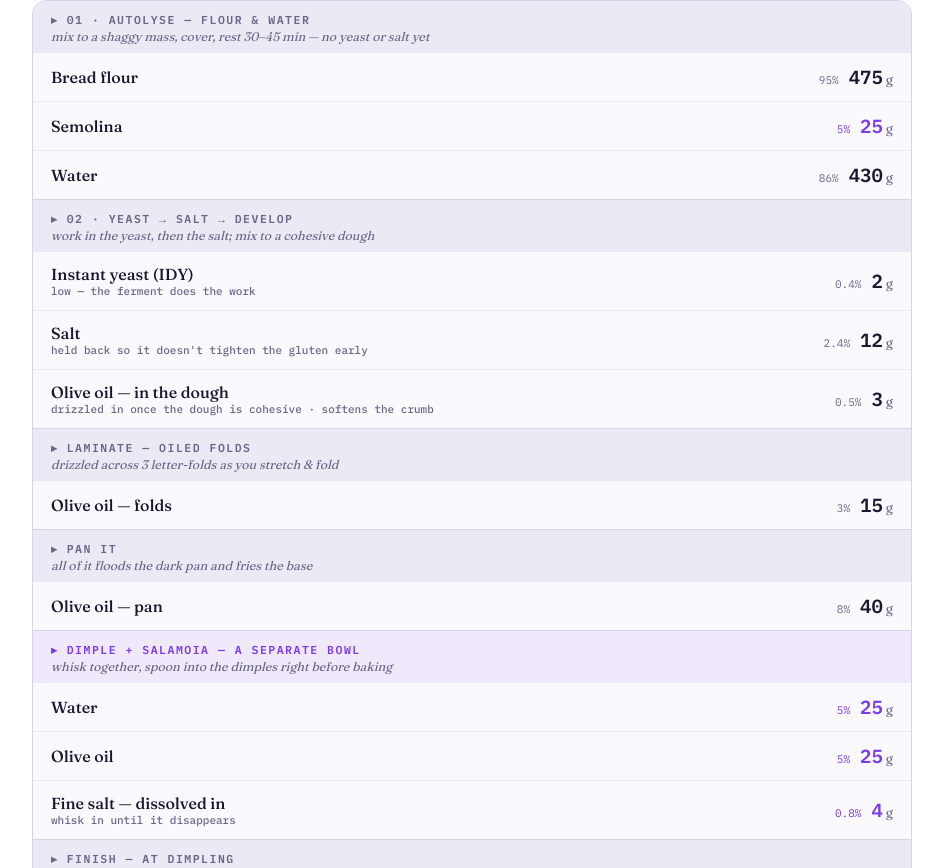
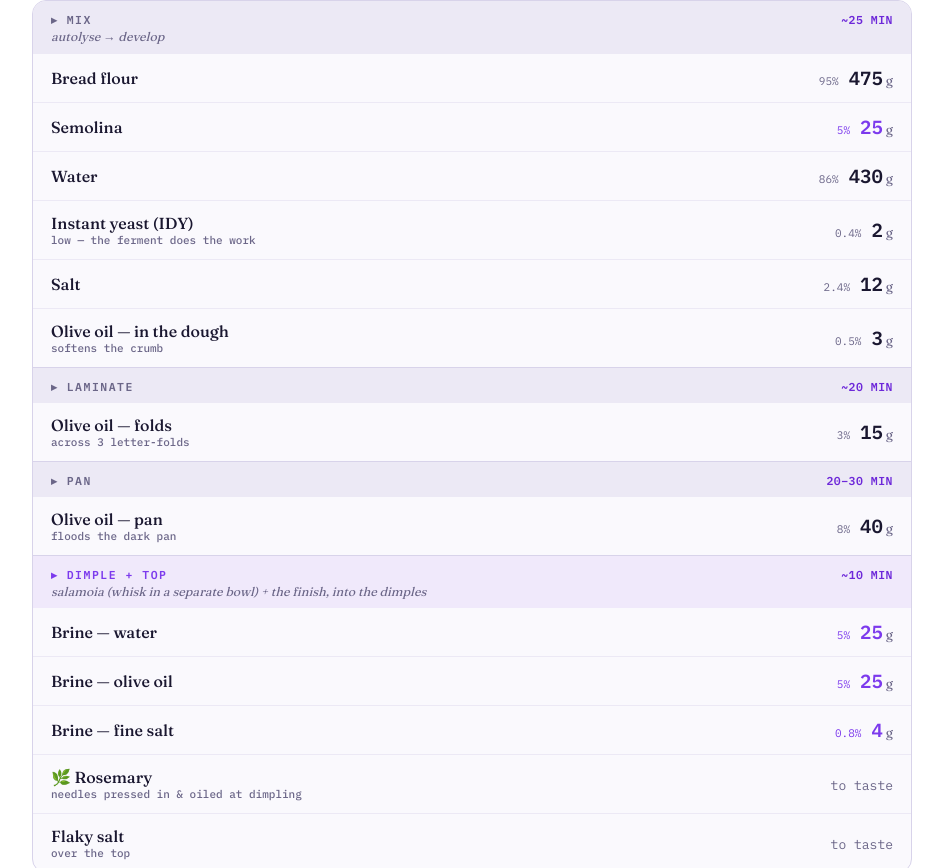
Before and after one commit to 4AM365/foccaciabot, a React (Vite) app: page / in a window 1280 px wide. Shown: the part 2752-3620 px from the top of the page, without its empty margins (168-1111 px from the left). Built offline with nearby package versions, Linux system fonts and the light colour scheme.

Commit message:
Group ingredients by timeline block (Mix/Laminate/Pan/Dimple) with clocks, not by recipe step

```diff
--- a/focaccia-build-sheet.jsx
+++ b/focaccia-build-sheet.jsx
@@ -975,15 +975,15 @@ export default function FocacciaBuildSheet({ goldmemberSrc = "/static/goldmember
   const specialDef = special ? SPECIAL_BY_ID[special] : null;
   const specialRecipe = useMemo(() => specialDef ? specialDef.recipe(f) : null, [special, f]);
 
-  // Ingredients grouped by the physical step that uses them — this recipe's
-  // actual autolyse / fermentolyse method, not "by what they end up in". Shared
-  // rows, assembled into method-ordered steps. (Special recipes keep their own
-  // hand-authored groups; `groups` selects between them below.)
+  // Ingredients bucketed by their TIMELINE BLOCK — what to pull out and add at each
+  // phase of the bake's clock, mirroring the prep timeline above, so this reads as
+  // mise-en-place ("take out at this point") rather than a step-by-step recipe.
+  // (Special recipes keep their own hand-authored groups; `groups` selects below.)
   const compact = (arr) => arr.filter(Boolean);
   const rFlour = { k: "Bread flour", g: round(v.breadFlour), pct: round(100 - semolinaPct - (pinsaBlendPct || 0), 1) };
   const rSem = semolinaPct > 0 ? { k: "Semolina", g: round(v.sem), pct: round(semolinaPct, 1), accent: true } : null;
   const rBlend = v.blend > 0 ? { k: "Rice + soy flour blend", g: round(v.blend), pct: round(pinsaBlendPct || 0, 1), accent: true, note: "the pinsa blend — light, crisp, digestible" } : null;
-  const rPotato = v.potato > 0 ? { k: "Boiled potato — riced", g: round(v.potato), pct: round(potatoPct || 0, 1), accent: true, note: "boiled, riced & cooled ahead — tenderises the crumb (barese tradition)" } : null;
+  const rPotato = v.potato > 0 ? { k: "Boiled potato — riced", g: round(v.potato), pct: round(potatoPct || 0, 1), accent: true, note: "boiled, riced & cooled ahead" } : null;
   const rWater = { k: envOn ? `Water — ${envAdj.waterTempF}°F (for ${ENV_DDT_F}°F dough)` : (express ? "Water — warm, 95–100°F" : "Water"),
     g: round(v.water), pct: round(hydrationAdj, 1), accent: envOn && envAdj.hydrationDelta !== 0,
     note: envOn && envAdj.hydrationDelta !== 0 ? `${hydration}% base ${envAdj.hydrationDelta > 0 ? "+" : ""}${envAdj.hydrationDelta}% for your kitchen air` : undefined };
@@ -991,38 +991,27 @@ export default function FocacciaBuildSheet({ goldmemberSrc = "/static/goldmember
     note: envOn && yeastEnvFactor < 1 ? `−${round((1 - yeastEnvFactor) * 100)}% for altitude — thin air over-proofs`
       : yeastType === "instant" ? (express ? "bumped for the short clock" : "low — the ferment does the work") : YEAST_TYPES[yeastType].note };
   const rSugar = v.sugar > 0 ? { k: "Sugar or honey", g: round(v.sugar, 1), pct: sch.sugar, note: "jump-starts the yeast" } : null;
-  const rSalt = { k: "Salt", g: round(v.salt, 1), pct: round(saltPct, 1), note: "held back so it doesn't tighten the gluten early" };
-  const rDoughOil = doughOilPct > 0 ? { k: "Olive oil — in the dough", g: round(v.doughOil), pct: round(doughOilPct, 1), note: "drizzled in once the dough is cohesive · softens the crumb" } : null;
+  const rSalt = { k: "Salt", g: round(v.salt, 1), pct: round(saltPct, 1) };
+  const rDoughOil = doughOilPct > 0 ? { k: "Olive oil — in the dough", g: round(v.doughOil), pct: round(doughOilPct, 1), note: "softens the crumb" } : null;
 
   const dialGroups = compact([
-    express
-      ? { title: "01 · Fermentolyse — one bowl", caption: "everything but the salt; rest 20 min so the flour hydrates and the yeast wakes",
-          items: compact([rFlour, rSem, rBlend, rPotato, rWater, rYeast, rSugar]) }
-      : { title: "01 · Autolyse — flour & water", caption: "mix to a shaggy mass, cover, rest 30–45 min — no yeast or salt yet",
-          items: compact([rFlour, rSem, rBlend, rPotato, rWater]) },
-    express
-      ? { title: "02 · Salt, then develop", caption: "add the salt and mix to a cohesive, glossy dough",
-          items: compact([rSalt, rDoughOil]) }
-      : { title: "02 · Yeast → salt → develop", caption: "work in the yeast, then the salt; mix to a cohesive dough",
-          items: compact([rYeast, rSugar, rSalt, rDoughOil]) },
-    v.foldOil > 0 ? { title: "Laminate — oiled folds", caption: `drizzled across ${folds} letter-fold${folds > 1 ? "s" : ""} as you stretch & fold`,
-      items: [{ k: "Olive oil — folds", g: round(v.foldOil), pct: round(v.foldOilPct, 1) }] } : null,
-    { title: "Pan it", caption: "all of it floods the dark pan and fries the base",
-      items: [{ k: "Olive oil — pan", g: round(v.panOil), pct: panOilPct }] },
-    { title: "Dimple + salamoia — a separate bowl", brine: true, caption: "whisk together, spoon into the dimples right before baking",
-      items: [
-        { k: "Water", g: round(v.brineWater), pct: BRINE_WATER, accent: true },
-        { k: "Olive oil", g: round(v.brineOil), pct: BRINE_OIL, accent: true },
-        { k: "Fine salt — dissolved in", g: round(v.brineSalt, 1), pct: BRINE_SALT, accent: true, note: "whisk in until it disappears" },
-      ] },
-    { title: "Finish — at dimpling", caption: "pressed in / scattered over the top",
+    { title: "Mix", clock: "~25 min", caption: express ? "fermentolyse → develop" : "autolyse → develop",
+      items: compact([rFlour, rSem, rBlend, rPotato, rWater, rYeast, rSugar, rSalt, rDoughOil]) },
+    v.foldOil > 0 ? { title: "Laminate", clock: "~20 min",
+      items: [{ k: "Olive oil — folds", g: round(v.foldOil), pct: round(v.foldOilPct, 1), note: `across ${folds} letter-fold${folds > 1 ? "s" : ""}` }] } : null,
+    { title: "Pan", clock: "20–30 min",
+      items: [{ k: "Olive oil — pan", g: round(v.panOil), pct: panOilPct, note: "floods the dark pan" }] },
+    { title: "Dimple + top", clock: "~10 min", brine: true, caption: "salamoia (whisk in a separate bowl) + the finish, into the dimples",
       items: compact([
+        { k: "Brine — water", g: round(v.brineWater), pct: BRINE_WATER, accent: true },
+        { k: "Brine — olive oil", g: round(v.brineOil), pct: BRINE_OIL, accent: true },
+        { k: "Brine — fine salt", g: round(v.brineSalt, 1), pct: BRINE_SALT, accent: true },
         ...selectedToppings.map((t) => (
           t.id === "tomato"
             ? { k: `${t.icon} ${t.label}`, g: round(tomatoLoad), pct: tomatoPct, accent: true, note: `${TOMATO_MODES[tomatoMode].toLowerCase()} · ≈${round(tomatoWater)}g water into the crumb` }
             : { k: `${t.icon} ${t.label}`, g: null, pct: null, note: t.short }
         )),
-        { k: "Flaky salt", g: null, pct: null, note: "to finish, over the top" },
+        { k: "Flaky salt", g: null, pct: null, note: "over the top" },
       ]) },
   ]);
 
@@ -1514,8 +1503,9 @@ export default function FocacciaBuildSheet({ goldmemberSrc = "/static/goldmember
           {groups.map((grp, gi) => (
             <div key={grp.title}>
               <div style={{ padding: "11px 18px 9px", background: grp.brine ? C.brineBg : C.paperDeep, borderTop: gi === 0 ? "none" : `1.5px solid ${C.line}` }}>
-                <div style={{ fontFamily: "'IBM Plex Mono', monospace", fontSize: 11.5, letterSpacing: 1.5, textTransform: "uppercase", color: grp.brine ? C.rust : C.inkSoft, fontWeight: 600 }}>
-                  ▸ {grp.title}
+                <div style={{ display: "flex", justifyContent: "space-between", alignItems: "baseline", gap: 10, fontFamily: "'IBM Plex Mono', monospace", fontSize: 11.5, letterSpacing: 1.5, textTransform: "uppercase", color: grp.brine ? C.rust : C.inkSoft, fontWeight: 600 }}>
+                  <span>▸ {grp.title}</span>
+                  {grp.clock && <span style={{ color: C.olive, letterSpacing: 0.5 }}>{grp.clock}</span>}
                 </div>
                 {grp.caption && <div style={{ fontSize: 12.5, color: C.inkSoft, marginTop: 2, fontStyle: "italic" }}>{grp.caption}</div>}
               </div>
```
